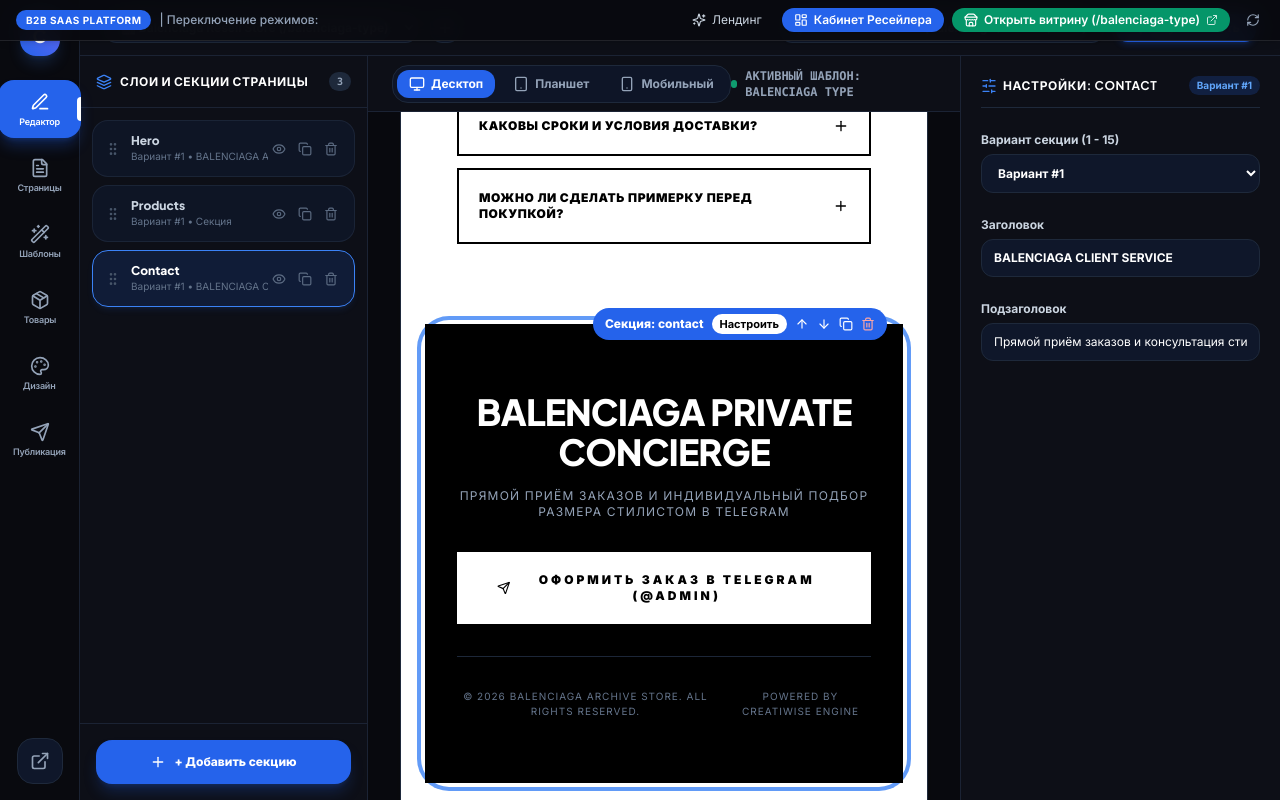
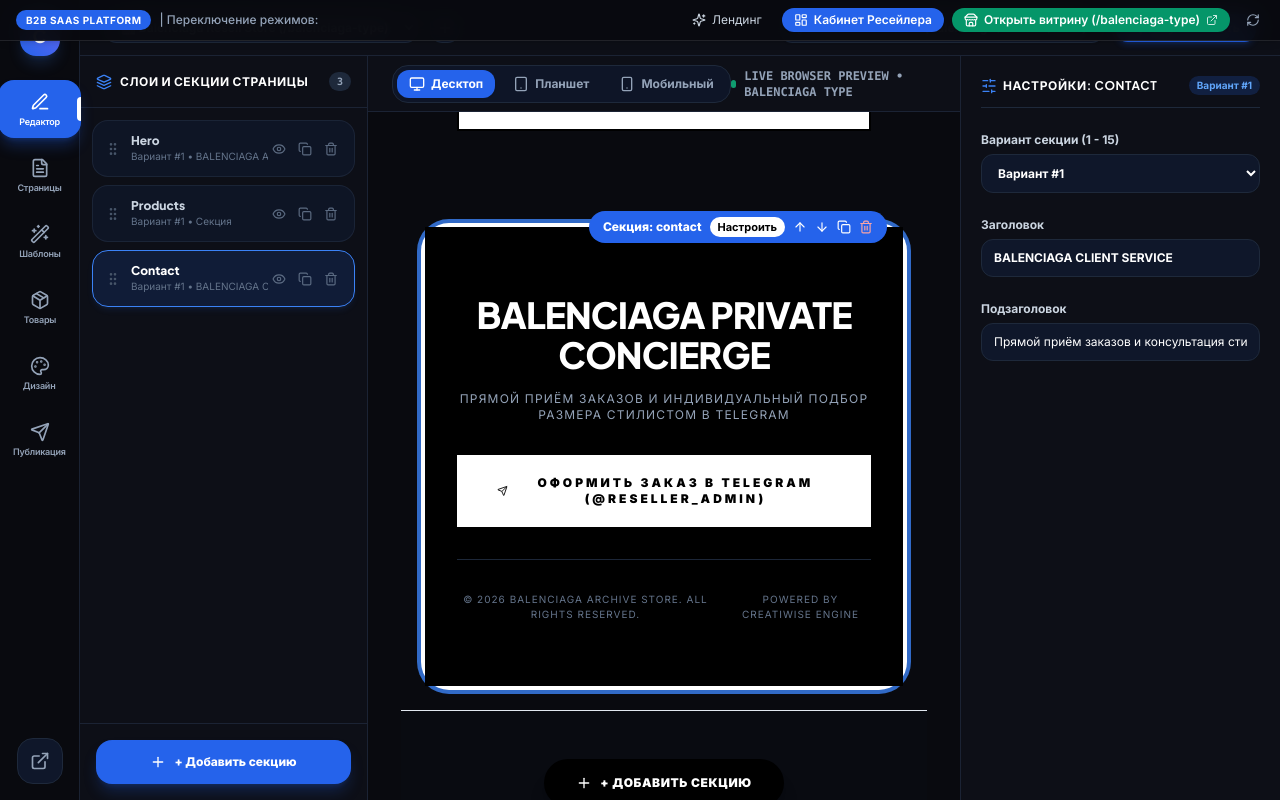
Before and after one commit to yaroslavkiri4ykknifhit-max/pro, a React (Vite) app: page /#/admin in a window 1280 px wide. Both pictures are taken after a click on the element 664 px from the left and 496 px from the top of the page. Shown: the part 41-841 px from the top of the page. Built offline with nearby package versions, Linux system fonts and the light colour scheme.

Commit message:
fix(builder): remove overflow restrictions and select-none to enable full unrestricted browser scrolling for long storefronts

```diff
--- a/src/components/builder/LiveCanvasPreview.jsx
+++ b/src/components/builder/LiveCanvasPreview.jsx
@@ -1,4 +1,4 @@
-import React, { useState } from 'react'
+import React, { useState, useEffect } from 'react'
 import {
   Monitor,
   Tablet,
@@ -37,25 +37,25 @@
   const colors = themeConfig.colors || tokens.colors
   const typography = themeConfig.typography || tokens.typography
   const currencySymbol = themeConfig.currencySymbol || '₽'
-  const telegram = themeConfig.telegram || 'admin'
+  const telegram = themeConfig.telegram || 'reseller_admin'
 
   const deviceWidthClass =
     deviceView === 'mobile'
-      ? 'w-[375px]'
+      ? 'w-[385px] py-8'
       : deviceView === 'tablet'
-      ? 'w-[768px]'
-      : 'w-full max-w-[1300px]'
+      ? 'w-[780px] py-8'
+      : 'w-full max-w-[1350px] py-4'
 
   return (
-    <div className="flex-1 bg-[#090a0f] flex flex-col h-full overflow-hidden select-none relative">
+    <div className="flex-1 bg-[#090a0f] flex flex-col h-full overflow-hidden relative">
 
-      {/* Device Switcher Header */}
+      {/* DEVICE SWITCHER TOP BAR */}
       <div className="h-14 bg-[#0d0f17] border-b border-slate-800/80 px-6 flex items-center justify-between z-30 flex-shrink-0">
         <div className="flex items-center gap-1.5 bg-slate-900/90 p-1 rounded-2xl border border-slate-800">
           <button
             onClick={() => setDeviceView('desktop')}
             className={`flex items-center gap-1.5 px-3 py-1.5 rounded-xl text-xs font-bold transition-all ${
-              deviceView === 'desktop' ? 'bg-blue-600 text-white' : 'text-slate-400 hover:text-white'
+              deviceView === 'desktop' ? 'bg-blue-600 text-white shadow-sm' : 'text-slate-400 hover:text-white'
             }`}
           >
             <Monitor className="w-4 h-4" />
@@ -65,7 +65,7 @@
           <button
             onClick={() => setDeviceView('tablet')}
             className={`flex items-center gap-1.5 px-3 py-1.5 rounded-xl text-xs font-bold transition-all ${
-              deviceView === 'tablet' ? 'bg-blue-600 text-white' : 'text-slate-400 hover:text-white'
+              deviceView === 'tablet' ? 'bg-blue-600 text-white shadow-sm' : 'text-slate-400 hover:text-white'
             }`}
           >
             <Tablet className="w-4 h-4" />
@@ -75,7 +75,7 @@
           <button
             onClick={() => setDeviceView('mobile')}
             className={`flex items-center gap-1.5 px-3 py-1.5 rounded-xl text-xs font-bold transition-all ${
-              deviceView === 'mobile' ? 'bg-blue-600 text-white' : 'text-slate-400 hover:text-white'
+              deviceView === 'mobile' ? 'bg-blue-600 text-white shadow-sm' : 'text-slate-400 hover:text-white'
             }`}
           >
             <Smartphone className="w-4 h-4" />
@@ -85,14 +85,17 @@
 
         <div className="text-xs font-mono font-bold text-slate-400 flex items-center gap-2">
           <span className="w-2 h-2 rounded-full bg-emerald-500 animate-pulse"></span>
-          <span>АКТИВНЫЙ ШАБЛОН: {tokens.name.toUpperCase()}</span>
+          <span>LIVE BROWSER PREVIEW • {tokens.name.toUpperCase()}</span>
         </div>
       </div>
 
-      {/* Canvas Viewport Scroll Area */}
-      <div className="flex-1 overflow-y-auto p-4 sm:p-8 flex justify-center bg-[#090a0f]">
+      {/* FULL UNRESTRICTED NATURAL BROWSER SCROLL AREA */}
+      <div
+        tabIndex={0}
+        className="flex-1 overflow-y-auto overflow-x-hidden p-4 sm:p-8 flex justify-center bg-[#090a0f] focus:outline-none scroll-smooth"
+      >
         <div
-          className={`${deviceWidthClass} transition-all duration-300 min-h-screen shadow-2xl flex flex-col relative border border-slate-800 rounded-3xl overflow-hidden`}
+          className={`${deviceWidthClass} transition-all duration-300 min-h-full h-auto shadow-2xl flex flex-col relative border border-slate-800 rounded-3xl`}
           style={{
             backgroundColor: colors.background || '#ffffff',
             color: colors.text || '#000000',
@@ -100,8 +103,8 @@
           }}
         >
 
-          {/* RENDER THEME BLOCKS USING DEDICATED THEME COMPONENTS */}
-          <main className="flex-1 p-6 space-y-8">
+          {/* RENDER THEME BLOCKS WITH NATURAL DOCUMENT HEIGHT */}
+          <main className="flex-1 p-6 space-y-12 h-auto">
             {blocks.filter((b) => !b.hidden).map((block, idx) => {
               const isSelected = selectedBlockId === block.id
 
@@ -120,7 +123,7 @@
                 >
                   {/* Floating Action Bar */}
                   {isSelected && (
-                    <div className="absolute -top-4 right-4 z-40 bg-blue-600 text-white px-3 py-1.5 rounded-full shadow-xl flex items-center gap-2 text-xs font-extrabold animate-in fade-in zoom-in duration-150">
+                    <div className="absolute -top-4 right-4 z-40 bg-blue-600 text-white px-3.5 py-1.5 rounded-full shadow-xl flex items-center gap-2 text-xs font-extrabold animate-in fade-in zoom-in duration-150">
                       <span>Секция: {block.type}</span>
                       <button
                         onClick={(e) => {
@@ -146,7 +149,7 @@
                     </div>
                   )}
 
-                  {/* DEDICATED THEME COMPONENT RENDERERS */}
+                  {/* DEDICATED THEME RENDERERS */}
                   {block.type === 'hero' && (
                     <HeroComponent props={block.props} onInlineTextChange={onInlineTextChange} blockId={block.id} />
                   )}
@@ -163,11 +166,11 @@
             })}
           </main>
 
-          {/* Bottom Insertion Button */}
-          <div className="p-8 text-center bg-slate-900/10 border-t border-slate-200">
+          {/* Bottom Canvas "+ Добавить секцию" Button */}
+          <div className="p-12 text-center bg-slate-900/10 border-t border-slate-200">
             <button
               onClick={onOpenLibrary}
-              className="inline-flex items-center gap-2 px-8 py-4 bg-black text-white font-black text-xs uppercase tracking-wider rounded-full shadow-xl"
+              className="inline-flex items-center gap-2 px-8 py-4 bg-black text-white font-black text-xs uppercase tracking-wider rounded-full shadow-xl hover:scale-105 transition-transform"
             >
               <Plus className="w-4 h-4" />
               <span>+ Добавить секцию</span>
```
